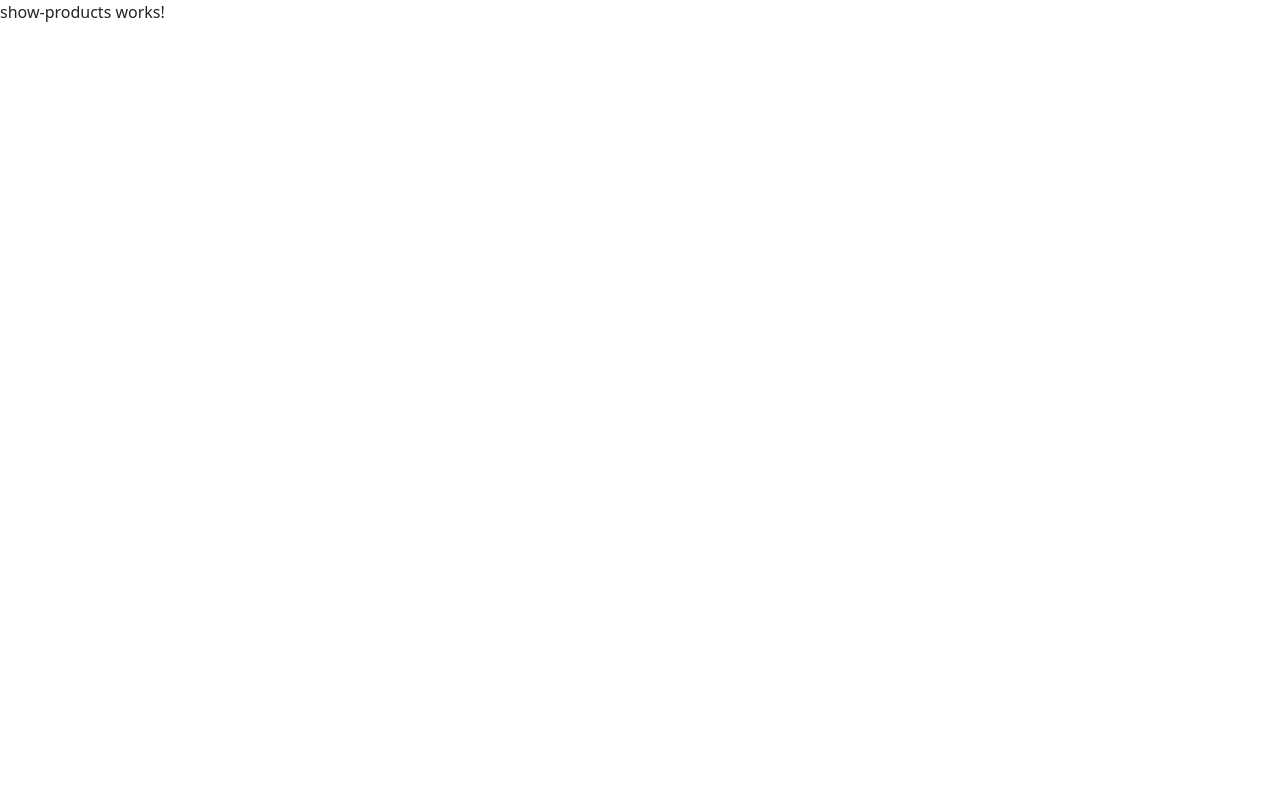
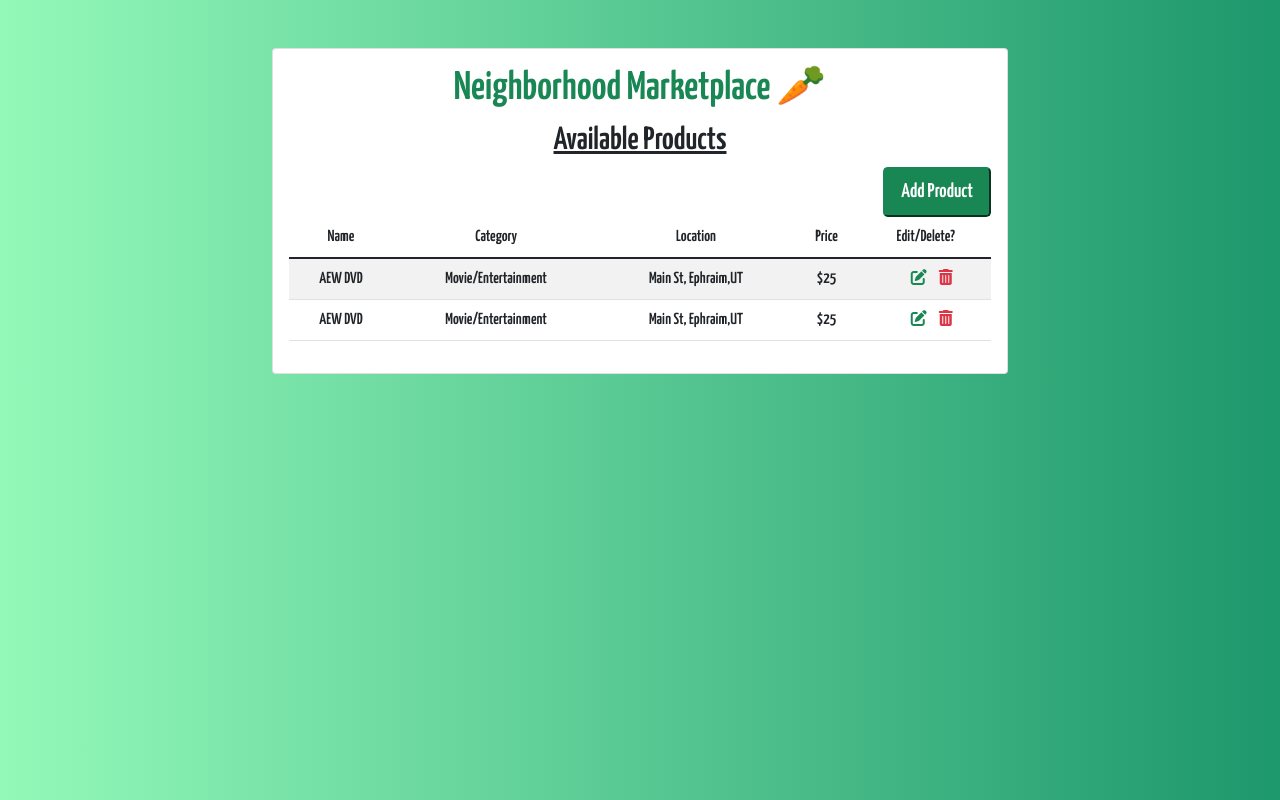
Before and after one commit to daviddelsol1998/MEAN-Final, an Angular app in the folder marketplace-fe/: page / in a window 1280 px wide. Built offline with nearby package versions, Linux system fonts and the light colour scheme.

Commit message:
Finished basic show products/create products

```diff
--- a/marketplace-fe/src/app/components/create-product/create-product.component.html
+++ b/marketplace-fe/src/app/components/create-product/create-product.component.html
@@ -1 +1,31 @@
-<p>create-product works!</p>
+<div class="row">
+    <div class="col-lg-6 offset-lg-3">
+        <div class="card">
+            <div class="card-body text-center">
+                <span>
+                    <h1 class="site-title"><u>Add a new product</u></h1>
+                    <br>
+                    <form>
+                        <div class="mb-3">
+                            <input type="text" class="form-control" placeholder="Product Name">
+                        </div>
+                        <div class="mb-3">
+                            <input type="text" class="form-control" placeholder="Category">
+                        </div>
+                        <div class="mb-3">
+                            <input type="text" class="form-control" placeholder="Location">
+                        </div>
+                        <div class="mb-3">
+                            <input type="number" class="form-control" placeholder="Price">
+                        </div>
+                        <div class="mb-3">
+                            <button class="btn btn-danger btn-lg" routerLink="/">Cancel</button>
+                            <button class="btn btn-success btn-lg">Submit</button>
+
+                        </div>
+                    </form>
+                </span>
+            </div>
+        </div>
+    </div>
+</div>
--- a/marketplace-fe/src/app/components/show-products/show-products.component.html
+++ b/marketplace-fe/src/app/components/show-products/show-products.component.html
@@ -1 +1,47 @@
-<p>show-products works!</p>
+<div class="row">
+  <div class="col-lg-8 offset-lg-2">
+    <div class="card">
+      <div class="card-body text-center">
+        <span>
+          <h1 class="text-success site-title">Neighborhood Marketplace 🥕</h1>
+          <h2 class="text-"><u>Available Products</u></h2>
+          <button class="btn-success float-end btn-lg" routerLink="/create-product">Add Product</button>
+          <table class="table table-striped mt-5">
+            <thead>
+              <tr>
+                <th scope="col">Name</th>
+                <th scope="col">Category</th>
+                <th scope="col">Location</th>
+                <th scope="col">Price</th>
+                <th scope="col">Edit/Delete?</th>
+              </tr>
+            </thead>
+            <tbody>
+              <tr>
+                <td scope="row">AEW DVD</td>
+                <td>Movie/Entertainment</td>
+                <td>Main St, Ephraim,UT</td>
+                <td>$25</td>
+                <td>
+                    <i class="fa-solid fa-pen-to-square icon text-success"></i>
+                    <i class="fa-solid fa-trash-can icon text-danger"></i>
+                </td>
+              </tr>
+
+              <tr>
+                <td scope="row">AEW DVD</td>
+                <td>Movie/Entertainment</td>
+                <td>Main St, Ephraim,UT</td>
+                <td>$25</td>
+                <td>
+                    <i class="fa-solid fa-pen-to-square icon text-success"></i>
+                    <i class="fa-solid fa-trash-can icon text-danger"></i>
+                </td>
+              </tr>
+            </tbody>
+          </table>
+        </span>
+      </div>
+    </div>
+  </div>
+</div>
--- a/marketplace-fe/src/index.html
+++ b/marketplace-fe/src/index.html
@@ -1,15 +1,45 @@
-<!doctype html>
+<!DOCTYPE html>
 <html lang="en">
   <head>
-  <meta charset="utf-8">
+    <meta charset="utf-8" />
     <title>Marketplace-David Del Sol</title>
-  <base href="/">
-  <meta name="viewport" content="width=device-width, initial-scale=1">
-  <link rel="icon" type="image/x-icon" href="favicon.ico">
-  <link href="https://cdn.jsdelivr.net/npm/bootstrap@5.1.3/dist/css/bootstrap.min.css" rel="stylesheet" integrity="sha384-1BmE4kWBq78iYhFldvKuhfTAU6auU8tT94WrHftjDbrCEXSU1oBoqyl2QvZ6jIW3" crossorigin="anonymous">
+    <base href="/" />
+    <meta name="viewport" content="width=device-width, initial-scale=1" />
+    <link rel="icon" type="image/x-icon" href="favicon.ico" />
+    <link
+      href="https://cdn.jsdelivr.net/npm/bootstrap@5.1.3/dist/css/bootstrap.min.css"
+      rel="stylesheet"
+      integrity="sha384-1BmE4kWBq78iYhFldvKuhfTAU6auU8tT94WrHftjDbrCEXSU1oBoqyl2QvZ6jIW3"
+      crossorigin="anonymous"
+    />
+    <link rel="preconnect" href="https://fonts.googleapis.com" />
+    <link rel="preconnect" href="https://fonts.gstatic.com" crossorigin />
+    <link
+      href="https://fonts.googleapis.com/css2?family=Yanone+Kaffeesatz:wght@600&display=swap"
+      rel="stylesheet"
+    />
+    <link rel="preconnect" href="https://fonts.googleapis.com" />
+    <link rel="preconnect" href="https://fonts.gstatic.com" crossorigin />
+    <link
+      href="https://fonts.googleapis.com/css2?family=Montserrat:wght@200&family=Yanone+Kaffeesatz:wght@600&display=swap"
+      rel="stylesheet"
+    />
+    <link
+      rel="stylesheet"
+      href="https://cdnjs.cloudflare.com/ajax/libs/font-awesome/6.1.1/css/all.min.css"
+      integrity="sha512-KfkfwYDsLkIlwQp6LFnl8zNdLGxu9YAA1QvwINks4PhcElQSvqcyVLLD9aMhXd13uQjoXtEKNosOWaZqXgel0g=="
+      crossorigin="anonymous"
+      referrerpolicy="no-referrer"
+    />
   </head>
   <body>
+    <div class="container mt-5">
       <app-root></app-root>
-  <script src="https://cdn.jsdelivr.net/npm/bootstrap@5.1.3/dist/js/bootstrap.bundle.min.js" integrity="sha384-ka7Sk0Gln4gmtz2MlQnikT1wXgYsOg+OMhuP+IlRH9sENBO0LRn5q+8nbTov4+1p" crossorigin="anonymous"></script>
+    </div>
+    <script
+      src="https://cdn.jsdelivr.net/npm/bootstrap@5.1.3/dist/js/bootstrap.bundle.min.js"
+      integrity="sha384-ka7Sk0Gln4gmtz2MlQnikT1wXgYsOg+OMhuP+IlRH9sENBO0LRn5q+8nbTov4+1p"
+      crossorigin="anonymous"
+    ></script>
   </body>
 </html>
--- a/marketplace-fe/src/styles.css
+++ b/marketplace-fe/src/styles.css
@@ -1 +1,31 @@
 /* You can add global styles to this file, and also import other style files */
+body {
+  background: #1d976c; /* fallback for old browsers */
+  background: -webkit-linear-gradient(
+    to right,
+    #93f9b9,
+    #1d976c
+  ); /* Chrome 10-25, Safari 5.1-6 */
+  background: linear-gradient(
+    to right,
+    #93f9b9,
+    #1d976c
+  ); /* W3C, IE 10+/ Edge, Firefox 16+, Chrome 26+, Opera 12+, Safari 7+ */
+  font-family: "Montserrat", sans-serif;
+  font-family: "Yanone Kaffeesatz", sans-serif;
+}
+
+.site-title {
+  font-family: "Yanone Kaffeesatz", sans-serif;
+}
+
+.icon {
+    margin-left: 12px;
+    cursor: pointer;
+}
+
+.btn {
+    margin: 12px;
+    font-size: 18px;
+    margin-bottom: 0px;
+}
```
Lines whose indentation alone changed are shown as unchanged.
